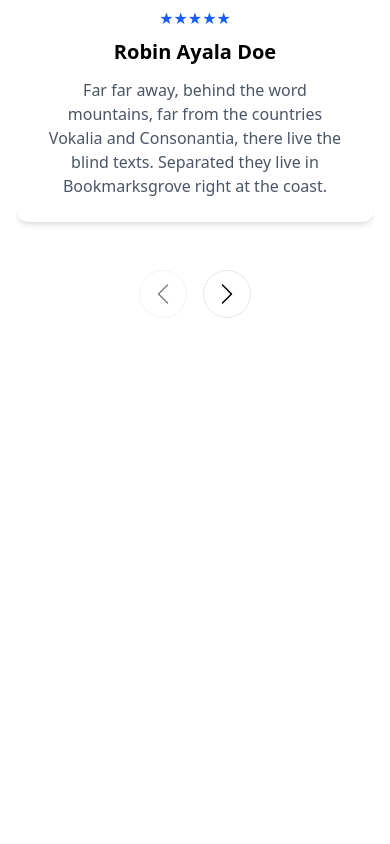
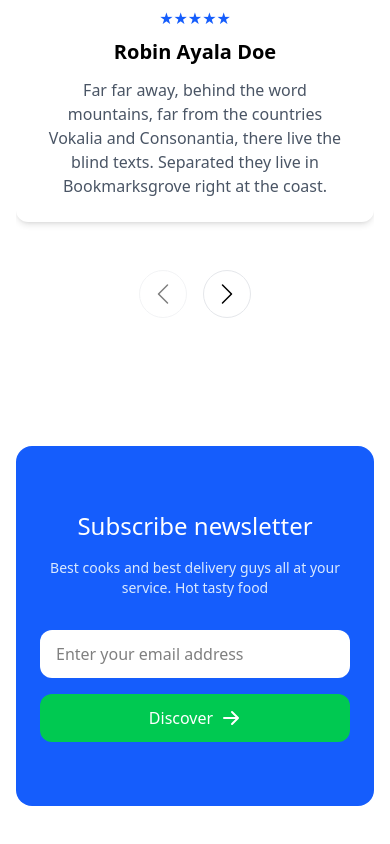
Before and after one commit to Nayeem0011/business-landing-page-react-tailwindcss, a React (Vite) app: page / in a window 390 px wide. Shown: the part 7652-8496 px from the top of the page. Before the commit the page ends 8034 px from the top, so only its background shows below. Built offline with nearby package versions, Linux system fonts and the light colour scheme.

Commit message:
Newsletter Section added

```diff
--- a/src/App.jsx
+++ b/src/App.jsx
@@ -4,6 +4,7 @@ import FeaturesSection from './components/FeaturesSection'
 import Hero from './components/Hero'
 import MonitorSection from './components/MonitorSection'
 import Navbar from './components/Navbar'
+import NewsletterSection from './components/NewsletterSection'
 import PriceSection from './components/PriceSection'
 import PurposeSection from './components/PurposeSection'
 import ScheduleSection from './components/ScheduleSection'
@@ -27,6 +28,7 @@ function App() {
           <PriceSection/>
           <ServicesSection/>
           <TestimonialSection/>
+          <NewsletterSection/>
         </div>
       </main>
     </>
--- /dev/null
+++ b/src/components/NewsletterSection.jsx
@@ -0,0 +1,56 @@
+import React from "react";
+import { HiArrowRight } from "react-icons/hi";
+
+const NewsletterSection = () => {
+  return (
+    <section
+      id="newsletter"
+      className="container mx-auto px-4 sm:px-8 lg:px-8 py-16"
+    >
+      <div className="bg-blue-600 rounded-2xl overflow-hidden">
+        <div className="relative md:px-16 px-6 py-16 md:py-24">
+          {/* Background Gradient */}
+          <div className="absolute top-0 right-0 w-1/2 h-full bg-blue-700 clip-path-slant hidden md:block"></div>
+
+          <div className="relative flex flex-col lg:flex-row items-center justify-between gap-8 md:gap-12">
+            {/* Left Content */}
+            <div className="text-white max-w-lg text-center md:text-left">
+              <h2 className="text-2xl sm:text-3xl md:text-4xl font-medium mb-4">
+                Subscribe newsletter
+              </h2>
+              <p className="text-blue-100 text-sm sm:text-base">
+                Best cooks and best delivery guys all at your service. Hot tasty
+                food
+              </p>
+            </div>
+
+            {/* Email Form */}
+            <div className="w-full md:w-auto">
+              <div className="flex flex-col sm:flex-row gap-4 sm:gap-0">
+                <input
+                  type="email"
+                  placeholder="Enter your email address"
+                  className="w-full sm:w-auto md:w-80 px-4 sm:px-6 py-3 sm:py-4 rounded-xl sm:rounded-l-xl sm:rounded-r-none focus:outline-none focus:ring-2 focus:ring-green-500 bg-white"
+                />
+                <button className="w-full sm:w-auto cursor-pointer bg-green-500 text-white px-6 sm:px-8 py-3 sm:py-4 rounded-xl sm:rounded-l-none sm:rounded-r-xl hover:bg-green-600 transition-colors flex items-center justify-center sm:justify-start gap-2">
+                  <span>Discover</span>
+                  <HiArrowRight className="w-5 h-5" />
+                </button>
+              </div>
+            </div>
+          </div>
+        </div>
+      </div>
+
+      <style>
+        {`
+          .clip-path-slant {
+            clip-path: polygon(20% 0%, 100% 0%, 100% 100%, 0% 100%);
+          }
+        `}
+      </style>
+    </section>
+  );
+};
+
+export default NewsletterSection;
```
